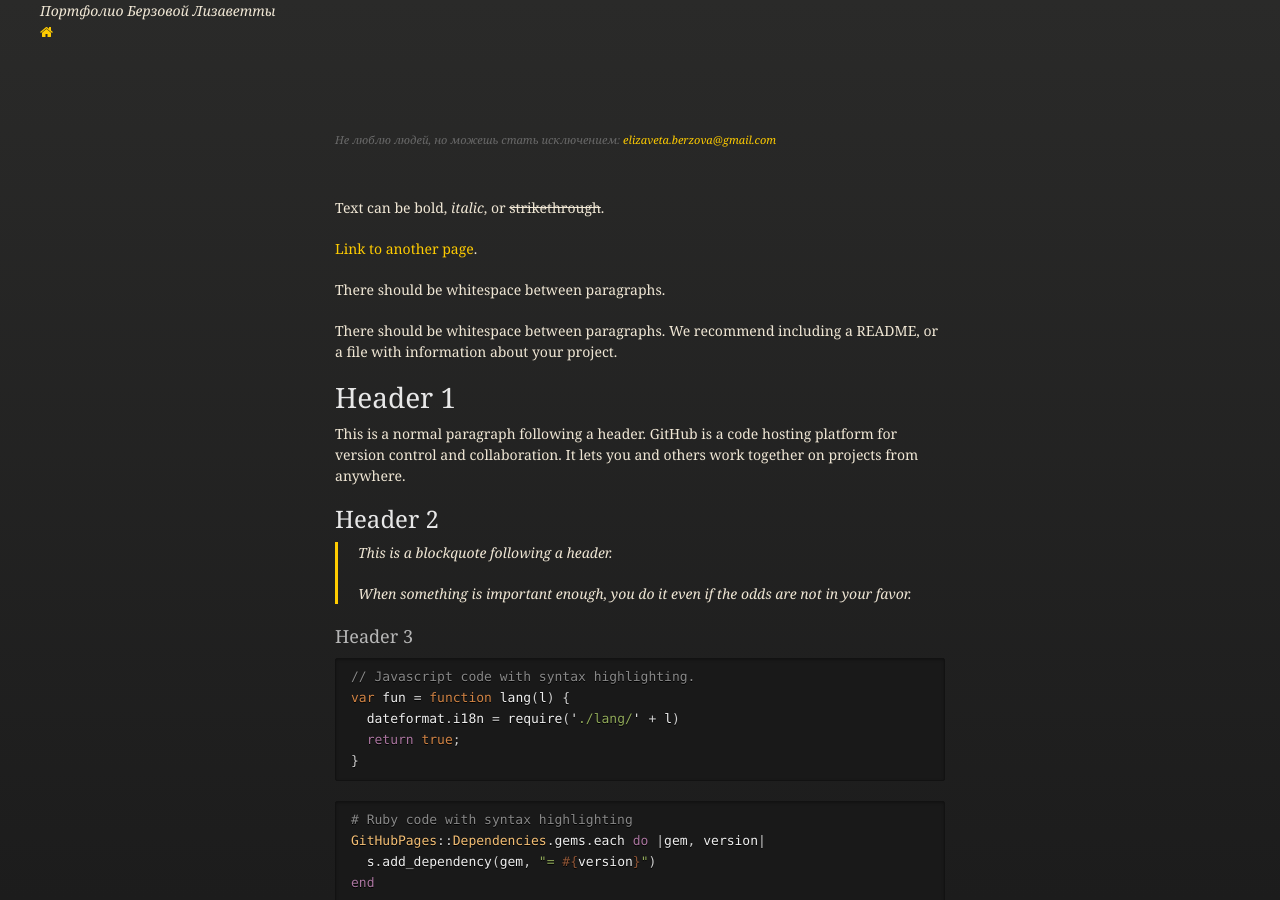
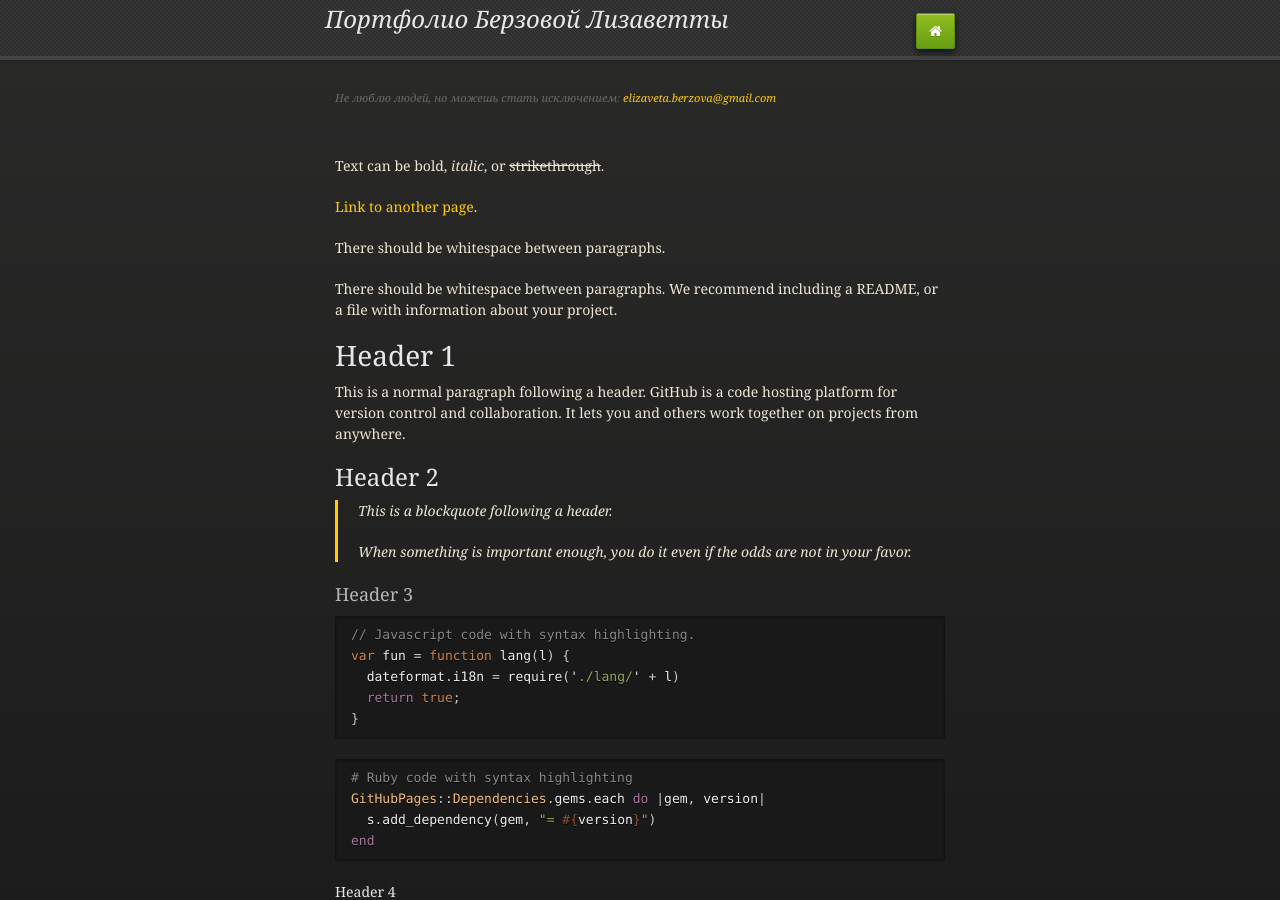
Before and after one commit to lizavetta2008/lizavetta2008.github.io, a Jekyll site: the page built from index.md, in a window 1280 px wide and 900 px high. Built offline with Jekyll 4.4.1, drawn with Linux system fonts in a browser that asks for light colours.

Commit message:
Update default.html

```diff
--- a/_layouts/default.html
+++ b/_layouts/default.html
@@ -21,12 +21,14 @@
     {% include head-custom.html %}
   </head>
   <body>
-    <nav>
-      <ul>
-        <li class="fork"><i>Портфолио Берзовой Лизаветты</i></li>
-          <li class="downloads"><a href="{{ site.github.zip_url }}"><i class="fa fa-home"></i></a></li>
-      </ul>
-    </nav>
+    <div id="header">
+      <nav>
+        <ul>
+          <li class="fork"><h2><i>Портфолио Берзовой Лизаветты</i></h2></li>
+            <li class="downloads"><a href="https://lizavetta2008.github.io/"><i class="fa fa-home"></i></a></li>
+        </ul>
+      </nav>
+    </div>
 
     <div class="wrapper">
 
```
